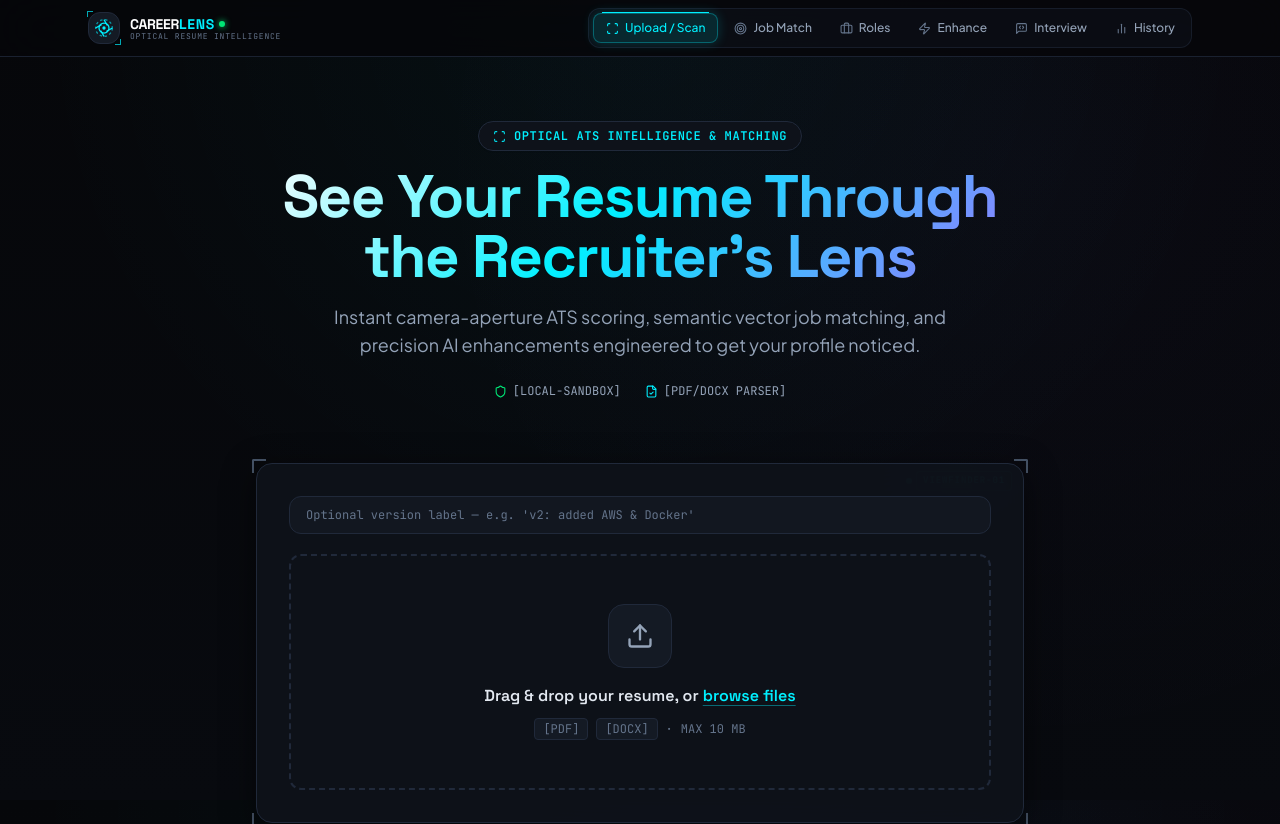
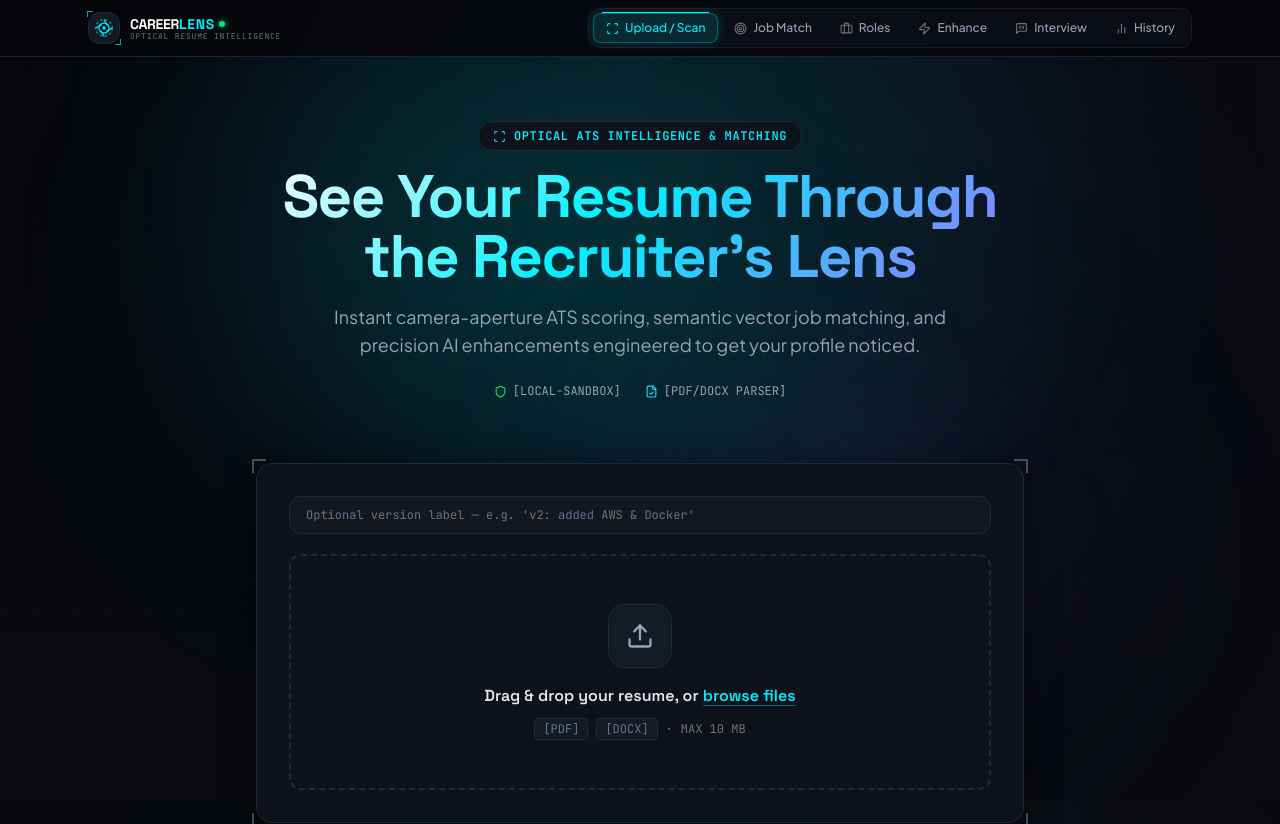
Before and after one commit to Chakshita2123/CareerLens, a Next.js app in the folder careerlens-ui/: page / in a window 1280 px wide. Shown: the top 824 px of the page. Built offline with nearby package versions, Linux system fonts and the light colour scheme.

Commit message:
background update

```diff
--- a/careerlens-ui/src/app/globals.css
+++ b/careerlens-ui/src/app/globals.css
@@ -148,4 +148,56 @@
       radial-gradient(circle at center, rgba(0, 240, 255, 0.08) 1px, transparent 1px);
     background-size: 16px 16px;
   }
+
+  /* ─── Ambient Bokeh Drift Keyframes ───────────────────────────── */
+  @keyframes ambient-drift-cyan {
+    0%, 100% {
+      transform: translate3d(0, 0, 0) scale(1);
+    }
+    33% {
+      transform: translate3d(65px, 45px, 0) scale(1.08);
+    }
+    66% {
+      transform: translate3d(-40px, 60px, 0) scale(0.94);
+    }
+  }
+
+  @keyframes ambient-drift-violet {
+    0%, 100% {
+      transform: translate3d(0, 0, 0) scale(1);
+    }
+    33% {
+      transform: translate3d(-60px, -45px, 0) scale(0.92);
+    }
+    66% {
+      transform: translate3d(45px, -30px, 0) scale(1.07);
+    }
+  }
+
+  @keyframes ambient-drift-sapphire {
+    0%, 100% {
+      transform: translate3d(0, 0, 0) scale(1);
+    }
+    50% {
+      transform: translate3d(50px, -50px, 0) scale(1.05);
+    }
+  }
+
+  .ambient-orb-cyan {
+    animation: ambient-drift-cyan 28s ease-in-out infinite;
+  }
+
+  .ambient-orb-violet {
+    animation: ambient-drift-violet 34s ease-in-out infinite;
+  }
+
+  .ambient-orb-sapphire {
+    animation: ambient-drift-sapphire 30s ease-in-out infinite;
+  }
+
+  @media (prefers-reduced-motion: reduce) {
+    .ambient-bokeh-orb {
+      animation: none !important;
+    }
+  }
 }
--- a/careerlens-ui/src/app/layout.tsx
+++ b/careerlens-ui/src/app/layout.tsx
@@ -1,6 +1,7 @@
 import type { Metadata } from 'next'
 import './globals.css'
 import { Navbar } from '@/components/layout/Navbar'
+import { AmbientBackground } from '@/components/layout/AmbientBackground'
 
 export const metadata: Metadata = {
   title: 'CareerLens — Optical Resume Intelligence & Matching',
@@ -12,10 +13,13 @@ export const metadata: Metadata = {
 export default function RootLayout({ children }: { children: React.ReactNode }) {
   return (
     <html lang="en" className="dark">
-      <body className="min-h-screen flex flex-col bg-[#06070a] text-[#e1e7f5]">
+      <body className="min-h-screen flex flex-col bg-[#06070a] text-[#e1e7f5] relative selection:bg-lens-cyan selection:text-black">
+        {/* Global Persistent Optical Atmosphere Layer */}
+        <AmbientBackground />
+
         <Navbar />
-        <main className="flex-1">{children}</main>
-        <footer className="border-t border-surface-border/80 text-center font-mono text-xs text-slate-500 py-6 mt-16 bg-[#06070a]/90">
+        <main className="flex-1 relative z-10">{children}</main>
+        <footer className="border-t border-surface-border/80 text-center font-mono text-xs text-slate-500 py-6 mt-16 bg-[#06070a]/90 relative z-10">
           CAREERLENS · OPTICAL RESUME INTELLIGENCE · ALL SENSORS RUN LOCALLY
         </footer>
       </body>
--- /dev/null
+++ b/careerlens-ui/src/components/layout/AmbientBackground.tsx
@@ -0,0 +1,163 @@
+'use client'
+
+import React, { useEffect, useRef } from 'react'
+
+/**
+ * AmbientBackground — Persistent, Global Optical Bokeh & Focus Spotlight
+ *
+ * Concepts:
+ * 1. Drifting Bokeh Orbs: 3 large, heavily blurred gradient orbs (cyan, sapphire, violet)
+ *    drifting continuously on smooth, GPU-accelerated organic keyframe loops.
+ * 2. Focus Spotlight: A soft radial gradient that follows the cursor using smoothed
+ *    linear interpolation (lerp) via requestAnimationFrame and CSS variables.
+ *    Sleeps automatically when the mouse is at rest for zero CPU overhead.
+ * 3. Graceful degradation: Disables cursor follow on touch devices and respects
+ *    OS-level `prefers-reduced-motion`.
+ */
+export function AmbientBackground() {
+  const containerRef = useRef<HTMLDivElement>(null)
+
+  useEffect(() => {
+    // 1. Accessibility & Capability Checks
+    const prefersReducedMotion = window.matchMedia('(prefers-reduced-motion: reduce)').matches
+    const isPointerFine = window.matchMedia('(hover: hover) and (pointer: fine)').matches
+
+    if (prefersReducedMotion || !isPointerFine) {
+      // Default to a soft static center glow on mobile/reduced-motion
+      if (containerRef.current) {
+        containerRef.current.style.setProperty('--spotlight-x', '50%')
+        containerRef.current.style.setProperty('--spotlight-y', '25%')
+      }
+      return
+    }
+
+    const container = containerRef.current
+    if (!container) return
+
+    // 2. Physics / Easing Setup
+    const LERP_FACTOR = 0.075 // Smooth fluid camera focus tracking
+    let targetX = window.innerWidth / 2
+    let targetY = window.innerHeight * 0.25
+    let currentX = targetX
+    let currentY = targetY
+    let isRunning = false
+    let rafId: number
+
+    // Set initial position
+    container.style.setProperty('--spotlight-x', `${targetX.toFixed(1)}px`)
+    container.style.setProperty('--spotlight-y', `${targetY.toFixed(1)}px`)
+
+    const updatePosition = () => {
+      // Linear interpolation (lerp)
+      currentX += (targetX - currentX) * LERP_FACTOR
+      currentY += (targetY - currentY) * LERP_FACTOR
+
+      container.style.setProperty('--spotlight-x', `${currentX.toFixed(1)}px`)
+      container.style.setProperty('--spotlight-y', `${currentY.toFixed(1)}px`)
+
+      // If still moving towards target, continue loop; otherwise sleep
+      const deltaX = Math.abs(targetX - currentX)
+      const deltaY = Math.abs(targetY - currentY)
+
+      if (deltaX > 0.1 || deltaY > 0.1) {
+        rafId = requestAnimationFrame(updatePosition)
+      } else {
+        isRunning = false
+      }
+    }
+
+    const onMouseMove = (e: MouseEvent) => {
+      targetX = e.clientX
+      targetY = e.clientY
+
+      if (!isRunning) {
+        isRunning = true
+        rafId = requestAnimationFrame(updatePosition)
+      }
+    }
+
+    window.addEventListener('mousemove', onMouseMove, { passive: true })
+
+    return () => {
+      window.removeEventListener('mousemove', onMouseMove)
+      cancelAnimationFrame(rafId)
+    }
+  }, [])
+
+  return (
+    <div
+      ref={containerRef}
+      className="fixed inset-0 pointer-events-none z-0 overflow-hidden select-none"
+      aria-hidden="true"
+    >
+      {/* ─── 1. Cursor-Tracking Optical Spotlight ─────────────────────────── */}
+      <div
+        className="absolute inset-0 transition-opacity duration-1000"
+        style={{
+          background: `radial-gradient(
+            680px circle at var(--spotlight-x, 50%) var(--spotlight-y, 25%),
+            rgba(0, 240, 255, 0.045) 0%,
+            rgba(14, 165, 233, 0.03) 30%,
+            rgba(139, 92, 246, 0.02) 55%,
+            transparent 75%
+          )`,
+        }}
+      />
+
+      {/* ─── 2. Drifting Bokeh Orbs (Organic Depth) ────────────────────────── */}
+      {/* Orb 1: Primary Aperture Cyan (Top-Left quadrant drift) */}
+      <div
+        className="ambient-bokeh-orb ambient-orb-cyan absolute rounded-full"
+        style={{
+          width: '580px',
+          height: '580px',
+          background:
+            'radial-gradient(circle, rgba(0, 240, 255, 0.09) 0%, rgba(14, 165, 233, 0.04) 45%, transparent 75%)',
+          filter: 'blur(95px)',
+          top: '-8%',
+          left: '8%',
+          willChange: 'transform',
+        }}
+      />
+
+      {/* Orb 2: Secondary Optical Violet (Mid-Right drift) */}
+      <div
+        className="ambient-bokeh-orb ambient-orb-violet absolute rounded-full"
+        style={{
+          width: '620px',
+          height: '620px',
+          background:
+            'radial-gradient(circle, rgba(139, 92, 246, 0.075) 0%, rgba(59, 130, 246, 0.03) 45%, transparent 75%)',
+          filter: 'blur(105px)',
+          top: '32%',
+          right: '4%',
+          willChange: 'transform',
+        }}
+      />
+
+      {/* Orb 3: Deep Sapphire / Focus Green Tint (Bottom-Center drift) */}
+      <div
+        className="ambient-bokeh-orb ambient-orb-sapphire absolute rounded-full"
+        style={{
+          width: '540px',
+          height: '540px',
+          background:
+            'radial-gradient(circle, rgba(2, 132, 199, 0.07) 0%, rgba(0, 230, 118, 0.025) 50%, transparent 75%)',
+          filter: 'blur(100px)',
+          bottom: '2%',
+          left: '28%',
+          willChange: 'transform',
+        }}
+      />
+
+      {/* ─── 3. Subtle Optical Sensor Micro-Dot Matrix ────────────────────── */}
+      <div
+        className="absolute inset-0 opacity-[0.022]"
+        style={{
+          backgroundImage: 'radial-gradient(circle at 1px 1px, #00f0ff 1px, transparent 0)',
+          backgroundSize: '36px 36px',
+        }}
+      />
+    </div>
+  )
+}
```
